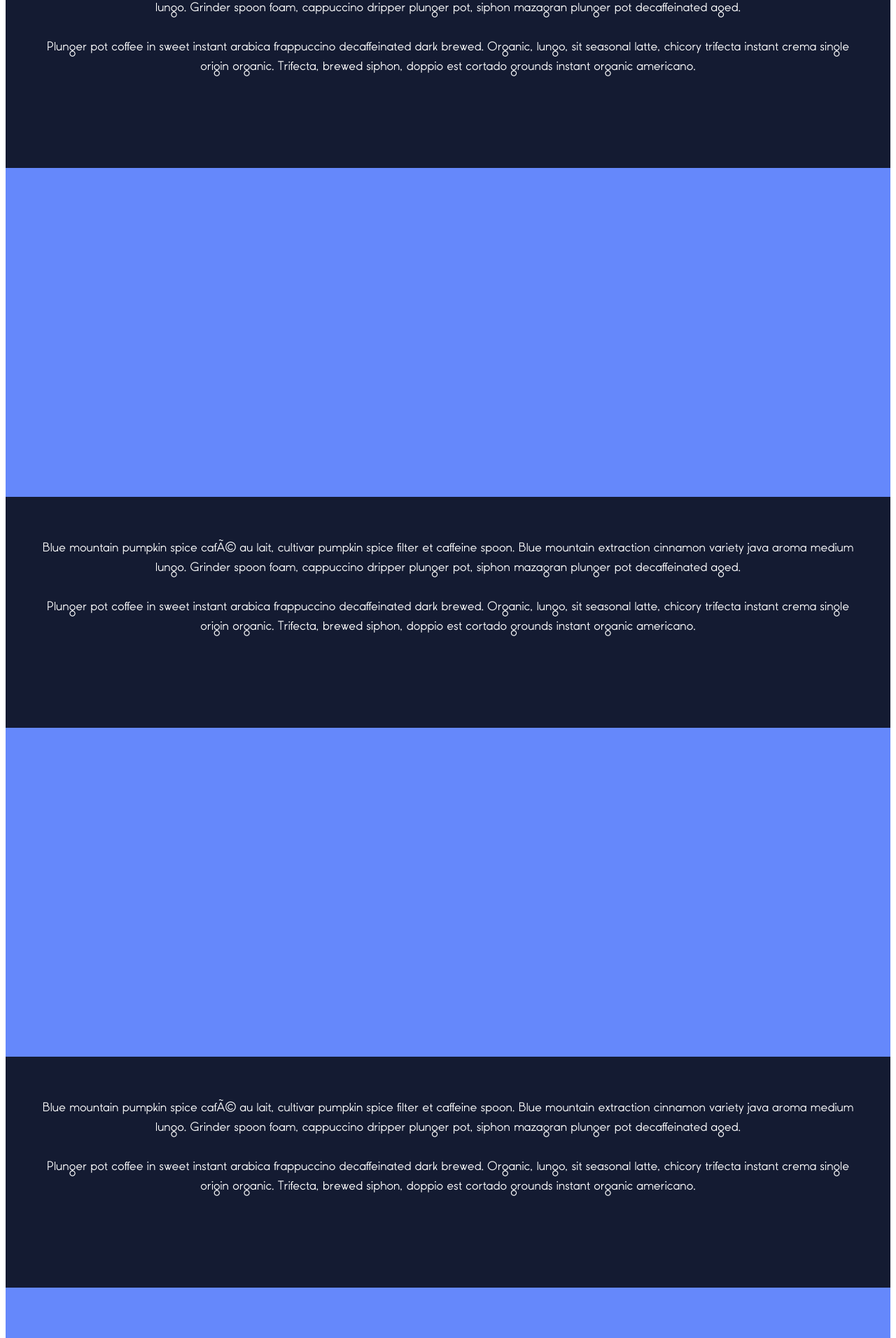
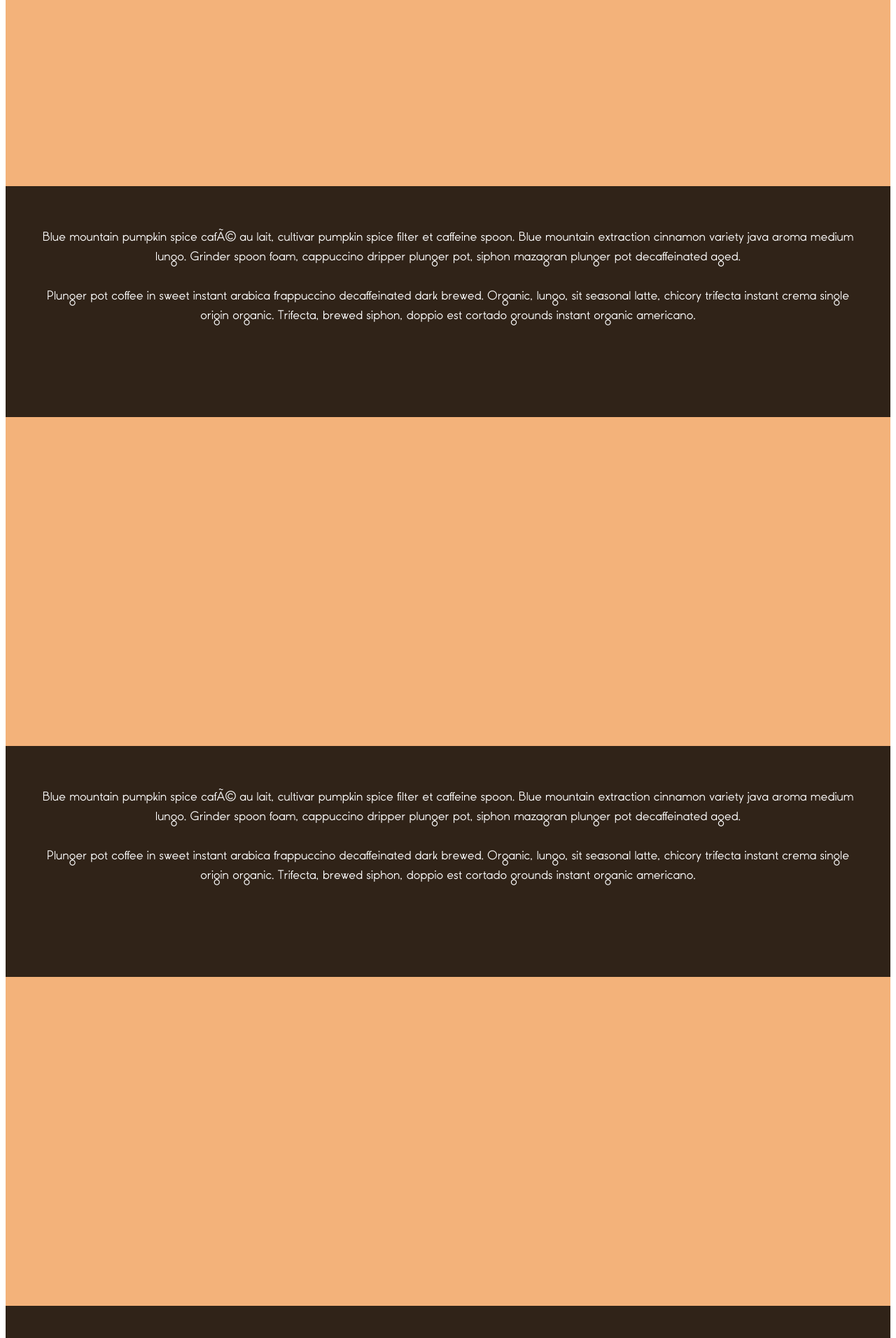
Before and after one commit to laurenthiasherly/VOTE-UP, a PHP site: page /parties.php?party=Democratic in a window 1280 px wide. Shown: the part 2238-4150 px from the top of the page at 70% size. Run offline with PHP 8.4, Linux system fonts and the light colour scheme; style sheets or scripts are compiled from the project's sources; some libraries are stand-ins or nearby versions.

Commit message:
updated parties.php

```diff
--- a/js/main.js
+++ b/js/main.js
@@ -323,7 +323,7 @@ $(function(){
             setInterval(function(){
 
                 $(".conservative-desc-para").css("margin-right","0");
-                $(".conservative-desc-title").css("width","50%");
+                $("."+$("#type-party").val()+"-desc-title").css("width","50%");
                 $(".side-topics-bar").slideDown({"display":"initial"},500);
 
             },2500);
--- a/partials/party.php
+++ b/partials/party.php
@@ -46,7 +46,7 @@
     </div>
 
     <div id="modalBox" class="modal-box-comparing">
-        <div id="closeComparingBox">X</div>
+        <div id="closeComparingBox"><i class="fa fa-3x fa-times-circle-o" aria-hidden="true"></i></div>
         <div class="comparing-box">
             <div class="comp-topbar-style">
                 <ul>
--- a/parties.php
+++ b/parties.php
@@ -127,7 +127,7 @@
 
     <!-- THE DIVS BELOW IS FOR SMALL & MEDIUM VERSION -->
 
-     <div class="column hide-for-large medium-12 small-12 padding-none center blue">
+     <div class="column hide-for-large medium-12 small-12 padding-none center <?php echo "party-".strtolower($_GET['party'])."-bground"; ?>">
         <h1 class="party-topic"> ECONOMY </h1>
     </div>
 
@@ -283,17 +283,17 @@
 
 
 <div id="scroll3" class="scrollpage column large-12 medium-12 small-12 center
-                            padding-none conservative-party topic-pages full-page scrollDiv">
-
-
-    <div class="column large-2 show-for-large padding-none center
-         light-blue half-page">
+                            padding-none <?php echo strtolower($_GET["party"])."-party"; ?> topic-pages full-page scrollDiv">
+
+
+    <div class="column large-2 show-for-large padding-none center
+         <?php echo "party-".strtolower($_GET['party'])."-lightbground"; ?> half-page">
 
     </div>
 
     <!-- THE DIVS BELOW IS FOR SMALL & MEDIUM VERSION -->
 
-     <div class="column hide-for-large medium-12 small-12 padding-none center blue">
+     <div class="column hide-for-large medium-12 small-12 padding-none center <?php echo "party-".strtolower($_GET['party'])."-bground"; ?>">
         <h1 class="party-topic1"> ENVIRONMENT </h1>
     </div>
 
@@ -345,7 +345,7 @@
     </div>
 
 
-    <div class="column large-4 show-for-large padding-none left blue half-page">
+    <div class="column large-4 show-for-large padding-none left <?php echo "party-".strtolower($_GET['party'])."-bground"; ?> half-page">
         <h1 class="party-topic"> ENVI </h1>
         <h1 class="party-topic"> RON </h1>
         <h1 class="party-topic"> MENT </h1>
@@ -451,17 +451,17 @@
 
 
 <div id="scroll4" class="scrollpage column large-12 medium-12 small-12 center
-                            padding-none conservative-party topic-pages full-page scrollDiv">
-
-
-    <div class="column large-2 show-for-large padding-none center
-         light-blue half-page">
+                            padding-none <?php echo strtolower($_GET["party"])."-party"; ?> topic-pages full-page scrollDiv">
+
+
+    <div class="column large-2 show-for-large padding-none center
+         <?php echo "party-".strtolower($_GET['party'])."-lightbground"; ?> half-page">
 
     </div>
 
     <!-- THE DIVS BELOW IS FOR SMALL & MEDIUM VERSION -->
 
-    <div class="column hide-for-large medium-12 small-12 padding-none center blue">
+    <div class="column hide-for-large medium-12 small-12 padding-none center <?php echo "party-".strtolower($_GET['party'])."-bground"; ?>">
         <h1 class="party-topic"> EDUCATION </h1>
     </div>
 
@@ -510,7 +510,7 @@
     </div>
 
 
-    <div class="column large-4 show-for-large padding-none left blue half-page">
+    <div class="column large-4 show-for-large padding-none left <?php echo "party-".strtolower($_GET['party'])."-bground"; ?> half-page">
         <h1 class="party-topic"> EDU </h1>
         <h1 class="party-topic"> CA </h1>
         <h1 class="party-topic"> TION </h1>
@@ -608,17 +608,17 @@
 
 
 <div id="scroll5" class="scrollpage column large-12 medium-12 small-12 center
-                            padding-none conservative-party topic-pages full-page scrollDiv">
-
-
-    <div class="column large-2 show-for-large padding-none center
-         light-blue half-page">
+                            padding-none <?php echo strtolower($_GET["party"])."-party"; ?> topic-pages full-page scrollDiv">
+
+
+    <div class="column large-2 show-for-large padding-none center
+         <?php echo "party-".strtolower($_GET['party'])."-lightbground"; ?> half-page">
 
     </div>
 
     <!-- THE DIVS BELOW IS FOR SMALL & MEDIUM VERSION -->
 
-    <div class="column hide-for-large medium-12 small-12 padding-none center blue">
+    <div class="column hide-for-large medium-12 small-12 padding-none center <?php echo "party-".strtolower($_GET['party'])."-bground"; ?>">
         <h1 class="party-topic"> HEALTH </h1>
     </div>
 
@@ -667,7 +667,7 @@
     </div>
 
 
-    <div class="column large-4 show-for-large padding-none left blue half-page">
+    <div class="column large-4 show-for-large padding-none left <?php echo "party-".strtolower($_GET['party'])."-bground"; ?> half-page">
         <br><br><h1 class="party-topic1"> HEALTH </h1>
 
 
@@ -767,17 +767,17 @@
 
 
 <div id="scroll6" class="scrollpage column large-12 medium-12 small-12 center
-                            padding-none conservative-party topic-pages full-page scrollDiv">
-
-
-    <div class="column large-2 show-for-large padding-none center
-         light-blue half-page">
+                            padding-none <?php echo strtolower($_GET["party"])."-party"; ?> topic-pages full-page scrollDiv">
+
+
+    <div class="column large-2 show-for-large padding-none center
+         <?php echo "party-".strtolower($_GET['party'])."-lightbground"; ?> half-page">
 
     </div>
 
     <!-- THE DIVS BELOW IS FOR SMALL & MEDIUM VERSION -->
 
-    <div class="column hide-for-large medium-12 small-12 padding-none center blue">
+    <div class="column hide-for-large medium-12 small-12 padding-none center <?php echo "party-".strtolower($_GET['party'])."-bground"; ?>">
         <h1 class="party-topic1"> IMMIGRATION </h1>
     </div>
 
@@ -826,7 +826,7 @@
     </div>
 
 
-    <div class="column large-4 show-for-large padding-none left blue half-page">
+    <div class="column large-4 show-for-large padding-none left <?php echo "party-".strtolower($_GET['party'])."-bground"; ?> half-page">
         <h1 class="party-topic"> IMMI </h1>
         <h1 class="party-topic"> GRA </h1>
         <h1 class="party-topic"> TION </h1>
@@ -918,17 +918,17 @@
 
 
 <div id="scroll7" class="scrollpage column large-12 medium-12 small-12 center
-                            padding-none conservative-party topic-pages full-page scrollDiv">
-
-
-    <div class="column large-2 show-for-large padding-none center
-         light-blue half-page">
+                            padding-none <?php echo strtolower($_GET["party"])."-party"; ?> topic-pages full-page scrollDiv">
+
+
+    <div class="column large-2 show-for-large padding-none center
+         <?php echo "party-".strtolower($_GET['party'])."-lightbground"; ?> half-page">
 
     </div>
 
     <!-- THE DIVS BELOW IS FOR SMALL & MEDIUM VERSION -->
 
-    <div class="column hide-for-large medium-12 small-12 padding-none center blue">
+    <div class="column hide-for-large medium-12 small-12 padding-none center <?php echo "party-".strtolower($_GET['party'])."-bground"; ?>">
         <h1 class="party-topic"> HOUSING </h1>
     </div>
 
@@ -977,7 +977,7 @@
     </div>
 
 
-    <div class="column large-4 show-for-large padding-none left blue half-page">
+    <div class="column large-4 show-for-large padding-none left <?php echo "party-".strtolower($_GET['party'])."-bground"; ?> half-page">
         <h1 class="party-topic"> HOU </h1>
         <h1 class="party-topic"> SING </h1>
 
@@ -1070,17 +1070,17 @@
 
 
 <div id="scroll8" class="scrollpage column large-12 medium-12 small-12 center
-                            padding-none conservative-party topic-pages full-page scrollDiv">
-
-
-    <div class="column large-2 show-for-large padding-none center
-         light-blue half-page">
+                            padding-none <?php echo strtolower($_GET["party"])."-party"; ?> topic-pages full-page scrollDiv">
+
+
+    <div class="column large-2 show-for-large padding-none center
+         <?php echo "party-".strtolower($_GET['party'])."-lightbground"; ?> half-page">
 
     </div>
 
     <!-- THE DIVS BELOW IS FOR SMALL & MEDIUM VERSION -->
 
-    <div class="column hide-for-large medium-12 small-12 padding-none center blue">
+    <div class="column hide-for-large medium-12 small-12 padding-none center <?php echo "party-".strtolower($_GET['party'])."-bground"; ?>">
         <h1 class="party-topic1"> FOREIGN POLICY </h1>
     </div>
 
@@ -1129,7 +1129,7 @@
     </div>
 
 
-    <div class="column large-4 show-for-large padding-none left blue half-page">
+    <div class="column large-4 show-for-large padding-none left <?php echo "party-".strtolower($_GET['party'])."-bground"; ?> half-page">
         <br><br> <h1 class="party-topic1"> FOREIGN  </h1>
         <h1 class="party-topic1"> POLICY </h1>
 
@@ -1224,17 +1224,17 @@
 
 
 <div id="scroll9" class="scrollpage column large-12 medium-12 small-12 center
-                            padding-none conservative-party topic-pages full-page scrollDiv">
-
-
-    <div class="column large-2 show-for-large padding-none center
-         light-blue half-page">
+                            padding-none <?php echo strtolower($_GET["party"])."-party"; ?> topic-pages full-page scrollDiv">
+
+
+    <div class="column large-2 show-for-large padding-none center
+         <?php echo "party-".strtolower($_GET['party'])."-lightbground"; ?> half-page">
 
     </div>
 
     <!-- THE DIVS BELOW IS FOR SMALL & MEDIUM VERSION -->
 
-    <div class="column hide-for-large medium-12 small-12 padding-none center blue">
+    <div class="column hide-for-large medium-12 small-12 padding-none center <?php echo "party-".strtolower($_GET['party'])."-bground"; ?>">
         <h1 class="party-topic"> PRIVACY </h1>
     </div>
 
@@ -1283,7 +1283,7 @@
     </div>
 
 
-    <div class="column large-4 show-for-large padding-none left blue half-page">
+    <div class="column large-4 show-for-large padding-none left <?php echo "party-".strtolower($_GET['party'])."-bground"; ?> half-page">
         <h1 class="party-topic"> PRI </h1>
         <h1 class="party-topic"> VA </h1>
         <h1 class="party-topic"> CY </h1>
@@ -1381,17 +1381,17 @@
 
 
 <div id="scroll10" class="scrollpage column large-12 medium-12 small-12 center
-                            padding-none conservative-party topic-pages full-page scrollDiv">
-
-
-    <div class="column large-2 show-for-large padding-none center
-         light-blue half-page">
+                            padding-none <?php echo strtolower($_GET["party"])."-party"; ?> topic-pages full-page scrollDiv">
+
+
+    <div class="column large-2 show-for-large padding-none center
+         <?php echo "party-".strtolower($_GET['party'])."-lightbground"; ?> half-page">
 
     </div>
 
     <!-- THE DIVS BELOW IS FOR SMALL & MEDIUM VERSION -->
 
-    <div class="column hide-for-large medium-12 small-12 padding-none center blue">
+    <div class="column hide-for-large medium-12 small-12 padding-none center <?php echo "party-".strtolower($_GET['party'])."-bground"; ?>">
         <h1 class="party-topic1"> ELECTORAL REFORM </h1>
     </div>
 
@@ -1440,7 +1440,7 @@
     </div>
 
 
-    <div class="column large-4 show-for-large padding-none left blue half-page">
+    <div class="column large-4 show-for-large padding-none left <?php echo "party-".strtolower($_GET['party'])."-bground"; ?> half-page">
         <h1 class="party-topic1"> ELEC- </h1>
         <h1 class="party-topic1"> TORAL </h1>
         <h1 class="party-topic1"> REFORM </h1>
--- a/scss/pages/_party.scss
+++ b/scss/pages/_party.scss
@@ -38,6 +38,15 @@
         display:none;
     }
 
+    .democratic-party,
+    .green-party,
+    .liberal-party,
+    .conservative-party
+    {
+        padding-top:70px;
+    }
+
+
     #filterShow{
         background:$crimson;
     }
@@ -271,8 +290,49 @@
 // Parties Style  ///
 /////////////////////
 
+.democratic-party{
+    overflow: hidden;
+    background: #f3b27a;
+}
+
+.conservative-party{
+    overflow: hidden;
+    background: #6588fb;
+}
+
+.green-party{
+    overflow: hidden;
+    background: #4a834a;
+}
+
+.liberal-party{
+    overflow: hidden;
+    background: #e96a6f;
+}
+
 .democratic-desc-title{
     background:#f6821f;
+    height:50vh;
+    width:100%;
+    transition: all 1s ease;
+}
+
+.conservative-desc-title{
+    background:#0232cf;
+    height:50vh;
+    width:100%;
+    transition: all 1s ease;
+}
+
+.liberal-desc-title{
+    background:#ff1a24;
+    height:50vh;
+    width:100%;
+    transition: all 1s ease;
+}
+
+.green-desc-title{
+    background:green;
     height:50vh;
     width:100%;
     transition: all 1s ease;
```
Also changed, not shown: other parts of parties.php (+21 -21 lines), other parts of scss/pages/_party.scss (+46 -6 lines).
